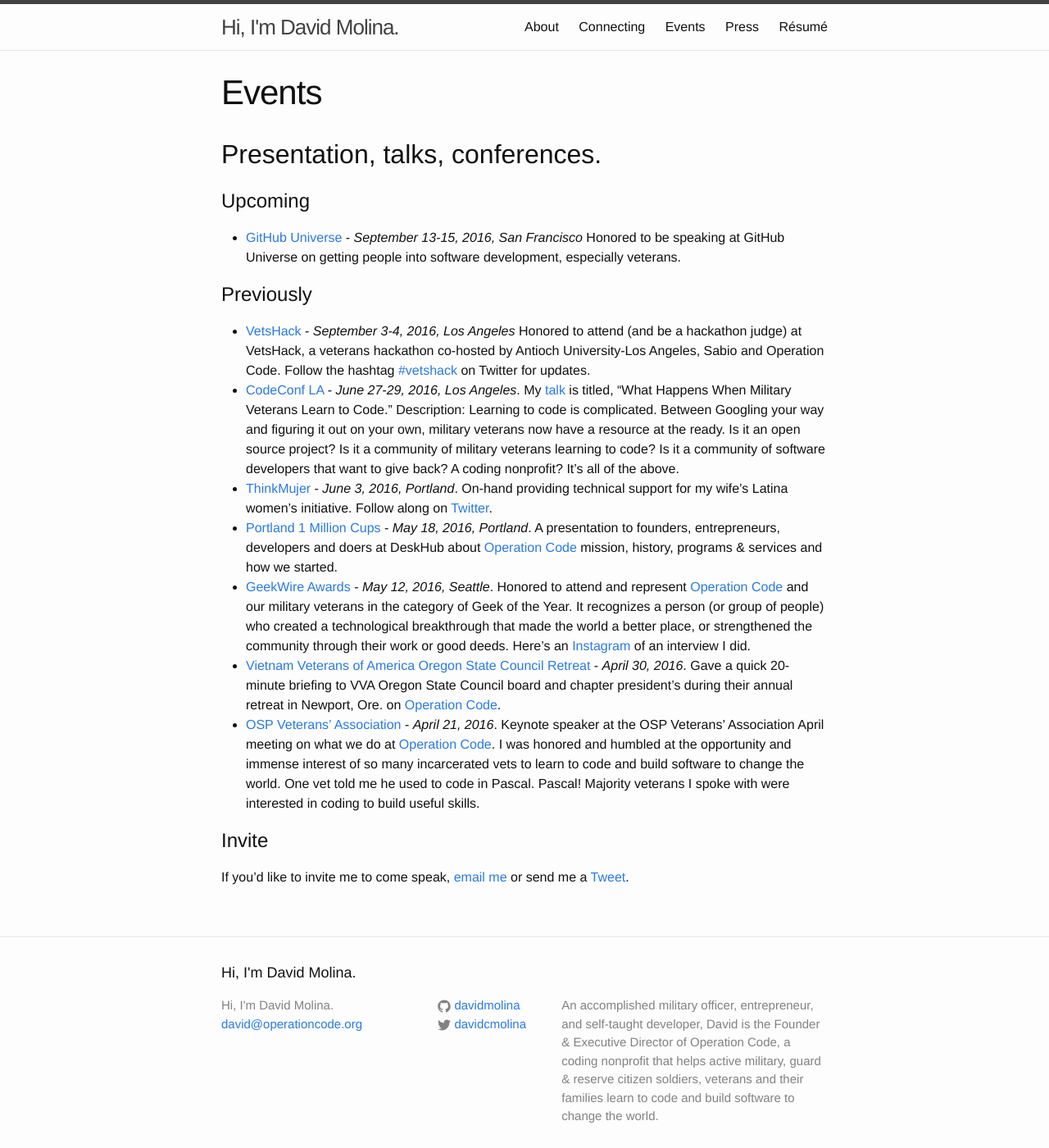
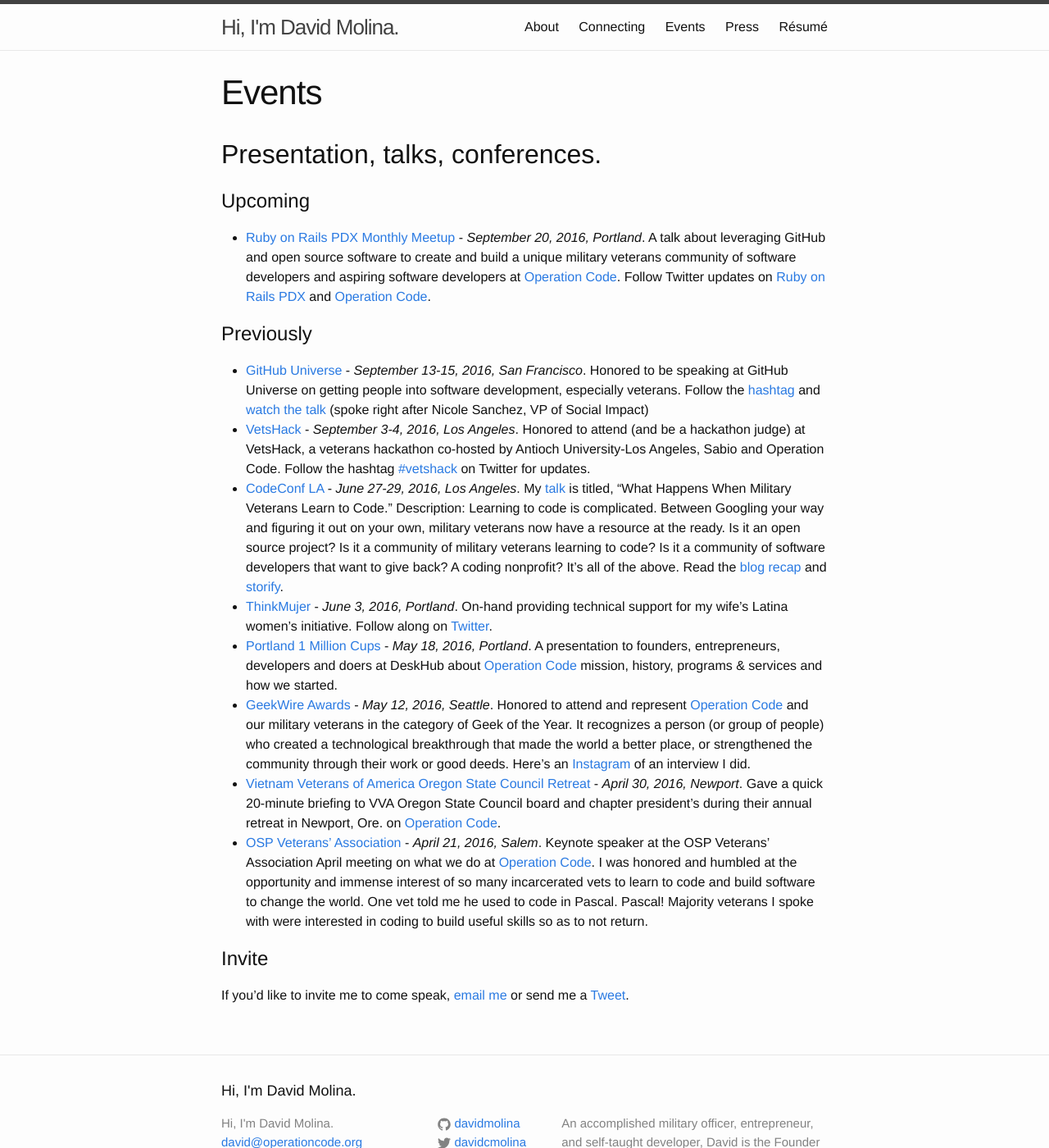
Before and after one commit to davidmolina/davidmolina.github.io, a Jekyll site: the page built from events.md, in a window 1280 px wide and 1400 px high. Shown: the whole window at 82% size. Built offline with Jekyll 4.4.1, drawn with Linux system fonts in a browser that asks for light colours.

Commit message:
Add Ruby on Rails PDX Monthly Meetup

```diff
--- a/events.md
+++ b/events.md
@@ -7,16 +7,17 @@
 ## Presentation, talks, conferences.
 
 # Upcoming
-- [GitHub Universe](http://githubuniverse.com) - *September 13-15, 2016, San Francisco* Honored to be speaking at GitHub Universe on getting people into software development, especially veterans.
+- [Ruby on Rails PDX Monthly Meetup](http://www.meetup.com/ruby-on-rails-pdx/events/229623727/) - *September 20, 2016, Portland*. A talk about leveraging GitHub and open source software to create and build a unique military veterans community of software developers and aspiring software developers at [Operation Code](https://operationcode.org). Follow Twitter updates on [Ruby on Rails PDX](https://twitter.com/RubyOnRailsPDX/) and [Operation Code](https://twitter.com/search?q=%23operationcode).
 
 # Previously
-- [VetsHack](http://vetshack.us) - *September 3-4, 2016, Los Angeles* Honored to attend (and be a hackathon judge) at VetsHack, a veterans hackathon co-hosted by Antioch University-Los Angeles, Sabio and Operation Code. Follow the hashtag [#vetshack](https://twitter.com/search?q=%23vetshack) on Twitter for updates.
-- [CodeConf LA](http://codeconf.com) - *June 27-29, 2016, Los Angeles*. My [talk](http://codeconf.com/speakers/david-molina.html) is titled, "What Happens When Military Veterans Learn to Code." Description: Learning to code is complicated. Between Googling your way and figuring it out on your own, military veterans now have a resource at the ready. Is it an open source project? Is it a community of military veterans learning to code? Is it a community of software developers that want to give back? A coding nonprofit? It's all of the above.
+- [GitHub Universe](http://githubuniverse.com) - *September 13-15, 2016, San Francisco*. Honored to be speaking at GitHub Universe on getting people into software development, especially veterans. Follow the [hashtag](https://twitter.com/search?q=%23githubuniverse) and [watch the talk](http://www.ustream.tv/recorded/91380618) (spoke right after Nicole Sanchez, VP of Social Impact)
+- [VetsHack](http://vetshack.us) - *September 3-4, 2016, Los Angeles*. Honored to attend (and be a hackathon judge) at VetsHack, a veterans hackathon co-hosted by Antioch University-Los Angeles, Sabio and Operation Code. Follow the hashtag [#vetshack](https://twitter.com/search?q=%23vetshack) on Twitter for updates.
+- [CodeConf LA](http://codeconf.com) - *June 27-29, 2016, Los Angeles*. My [talk](http://codeconf.com/speakers/david-molina.html) is titled, "What Happens When Military Veterans Learn to Code." Description: Learning to code is complicated. Between Googling your way and figuring it out on your own, military veterans now have a resource at the ready. Is it an open source project? Is it a community of military veterans learning to code? Is it a community of software developers that want to give back? A coding nonprofit? It's all of the above. Read the [blog recap](https://github.com/blog/2207-codeconf-la-recap-special-thanks) and [storify](https://github.com/blog/2207-codeconf-la-recap-special-thanks).
 - [ThinkMujer](http://thinkmujer.com) - *June 3, 2016, Portland*. On-hand providing technical support for my wife's Latina women's initiative. Follow along on [Twitter](https://twitter.com/thinkmujer).
 - [Portland 1 Million Cups](http://www.meetup.com/1-Million-Cups-Portland/events/230137614/) - *May 18, 2016, Portland*. A presentation to founders, entrepreneurs, developers and doers at DeskHub about [Operation Code](https://operationcode.org) mission, history, programs & services and how we started.
 - [GeekWire Awards](http://www.geekwire.com/2016/geek-year-2016-vote-now-geekwire-awards/) - *May 12, 2016, Seattle*. Honored to attend and represent [Operation Code](https://operationcode.org) and our military veterans in the category of Geek of the Year. It recognizes a person (or group of people) who created a technological breakthrough that made the world a better place, or strengthened the community through their work or good deeds. Here's an [Instagram](https://www.instagram.com/p/BFVFxSKRUvd/?taken-by=davidcmolina) of an interview I did.
-- [Vietnam Veterans of America Oregon State Council Retreat](https://vva.org/what-we-do/our-members/chapters/?gmw_post=chapter&gmw_address%5B%5D=&gmw_state=Oregon&gmw_distance=100&gmw_units=imperial&gmw_form=7&gmw_per_page=-1&gmw_lat=&gmw_lng=&gmw_px=pt&action=gmw_post) - *April 30, 2016*. Gave a quick 20-minute briefing to VVA Oregon State Council board and chapter president's during their annual retreat in Newport, Ore. on [Operation Code](https://operationcode.org).
-- [OSP Veterans' Association](https://www.oregon.gov/doc/OPS/PRISON/docs/Veterans_Club.pdf) - *April 21, 2016*. Keynote speaker at the OSP Veterans' Association April meeting on what we do at [Operation Code](https://operationcode.org). I was honored and humbled at the opportunity and immense interest of so many incarcerated vets to learn to code and build software to change the world. One vet told me he used to code in Pascal. Pascal! Majority veterans I spoke with were interested in coding to build useful skills.
+- [Vietnam Veterans of America Oregon State Council Retreat](https://vva.org/what-we-do/our-members/chapters/?gmw_post=chapter&gmw_address%5B%5D=&gmw_state=Oregon&gmw_distance=100&gmw_units=imperial&gmw_form=7&gmw_per_page=-1&gmw_lat=&gmw_lng=&gmw_px=pt&action=gmw_post) - *April 30, 2016, Newport*. Gave a quick 20-minute briefing to VVA Oregon State Council board and chapter president's during their annual retreat in Newport, Ore. on [Operation Code](https://operationcode.org).
+- [OSP Veterans' Association](https://www.oregon.gov/doc/OPS/PRISON/docs/Veterans_Club.pdf) - *April 21, 2016, Salem*. Keynote speaker at the OSP Veterans' Association April meeting on what we do at [Operation Code](https://operationcode.org). I was honored and humbled at the opportunity and immense interest of so many incarcerated vets to learn to code and build software to change the world. One vet told me he used to code in Pascal. Pascal! Majority veterans I spoke with were interested in coding to build useful skills so as to not return.
 
 # Invite
 If you'd like to invite me to come speak, [email me](mailto:david@operationcode.org) or send me a [Tweet](https://twitter.com/davidcmolina).
```
